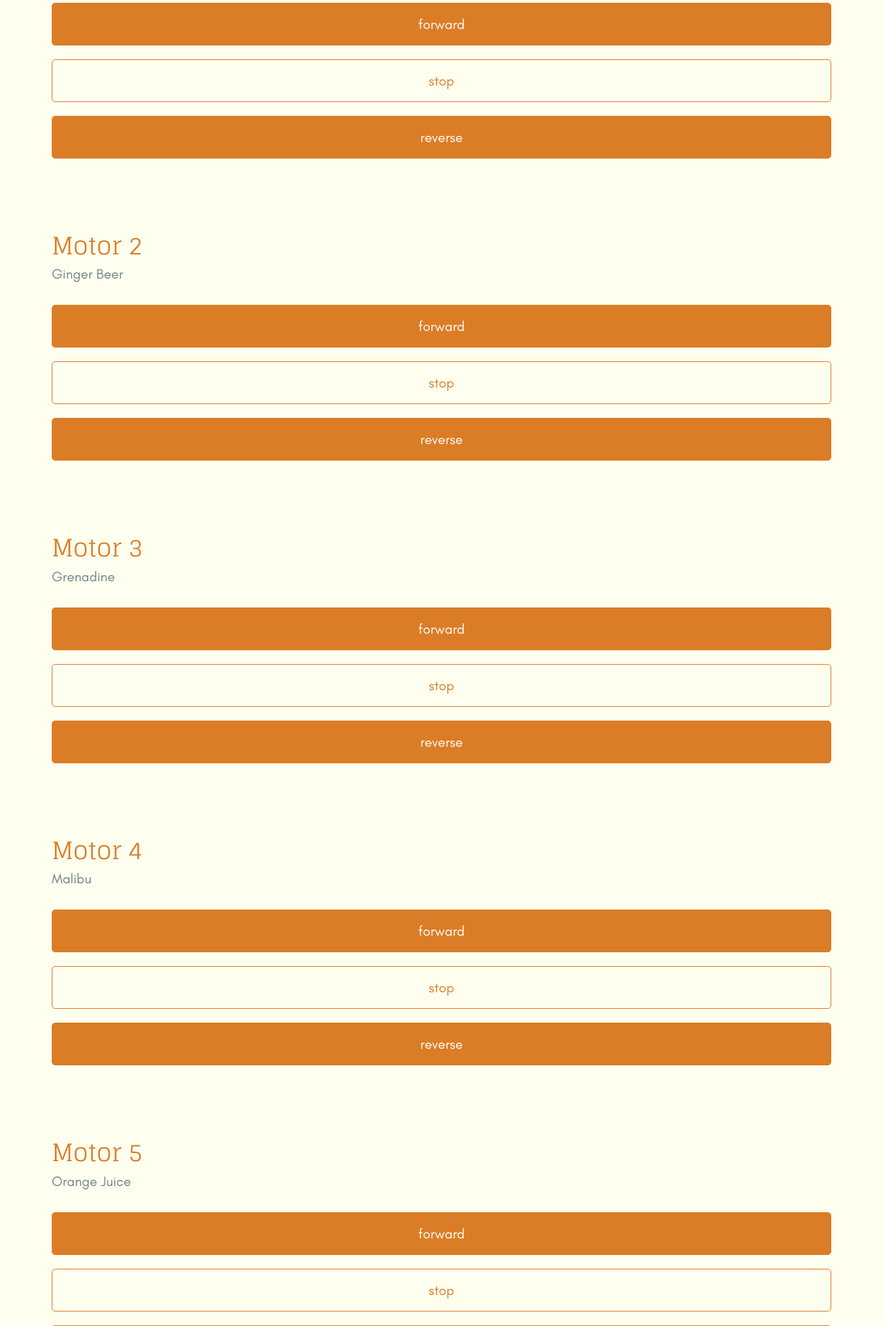
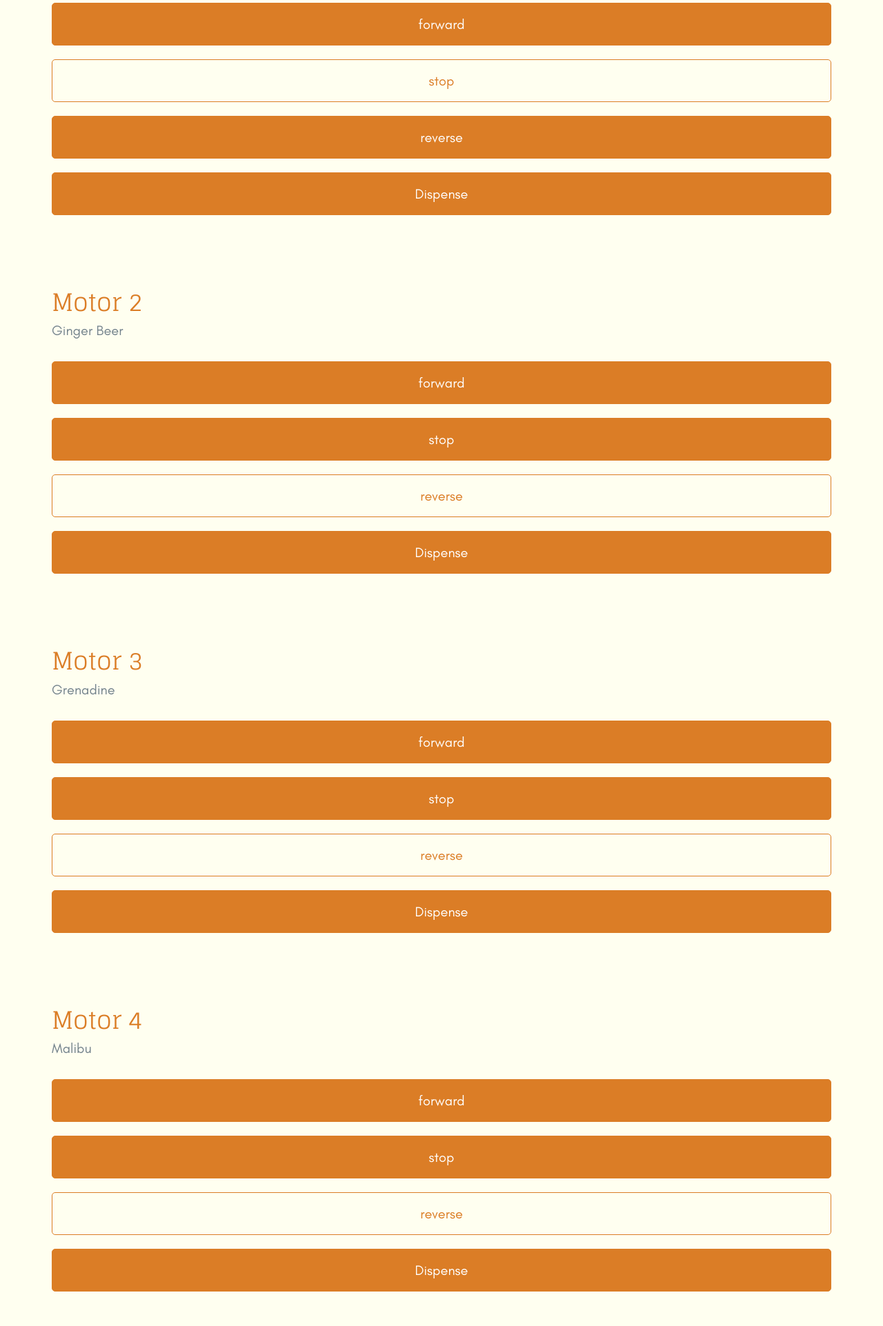
Before and after one commit to dev10110/bottender, a Flask app: page /custom in a window 1280 px wide. Shown: the part 309-2232 px from the top of the page at 69% size. Run offline with Flask 2, Linux system fonts and the light colour scheme; some libraries are stand-ins or nearby versions.

Commit message:
added dispense

```diff
--- a/src/app.py
+++ b/src/app.py
@@ -169,12 +169,14 @@ def drive_motor():
 
     print(req)
 
-    if req["dir"] == 1:
+    if req["action"] == "forward":
         bot.forward(req["motor_id"])
-    if req["dir"] == -1:
+    if req["action"] == "reverse":
         bot.reverse(req["motor_id"])
-    if req["dir"] == 0:
+    if req["action"] == "stop":
         bot.stop(req["motor_id"])
+    if req["action"] == "dispense":
+        bot.dispense_oz(req["motor_id"], 0.5)
 
     res = make_response(jsonify({"message": "message received" }), 200)
 
--- a/src/templates/custom.html
+++ b/src/templates/custom.html
@@ -32,9 +32,10 @@
 	   <a href="/{{ i }}/dispense" class="btn btn-block btn-lg btn-primary outline" role="button">Dispense 0.5 oz</a>
 		-->
 
-		<button id="motor_{{i}}_forward" class=primary {{ type_F }}" role="button" onClick="drive_motor({{i}}, 1)">forward</button>
-		<button id="motor_{{i}}_forward" class="primary {{ type_S }}" role="button" onClick="drive_motor({{i}}, 0)">stop</button>
-		<button id="motor_{{i}}_forward" class="primary {{ type_R }}" role="button" onClick="drive_motor({{i}}, -1)">reverse</button>
+		<button class=primary {{ type_F }}" role="button" onClick="drive_motor({{i}}, 'forward')">forward</button>
+		<button class="primary {{ type_S }}" role="button" onClick="drive_motor({{i}}, 'stop')">stop</button>
+		<button class="primary {{ type_R }}" role="button" onClick="drive_motor({{i}}, 'reverse')">reverse</button>
+		<button class="primary" role="button" onClick="drive_motor({{i}}, 'dispense')">Dispense</button>
 		</p>
 	</section>
 	{% endfor %}
@@ -49,7 +50,7 @@
 
 		var command = {
 			motor_id: id,
-			dir: dir
+			action: dir
 		}
 
 		fetch(`${window.origin}/custom/drive_motor`, {
```
